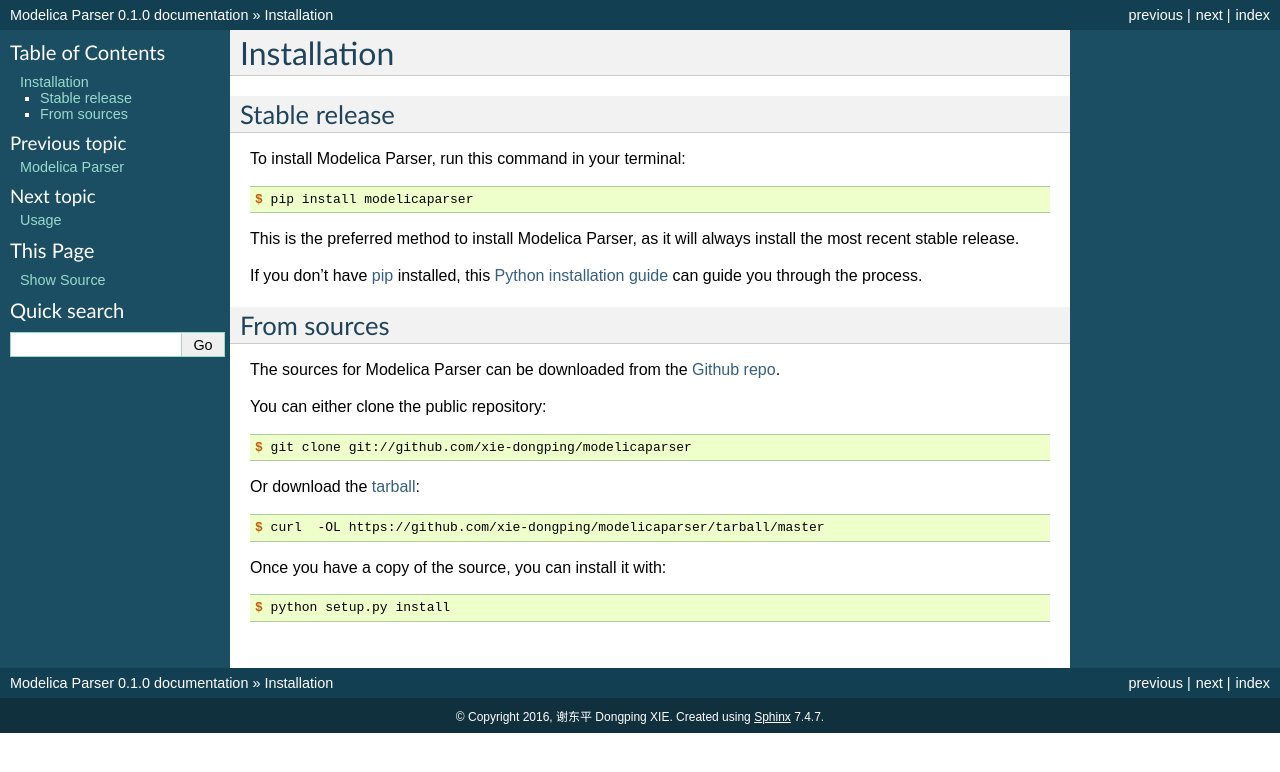
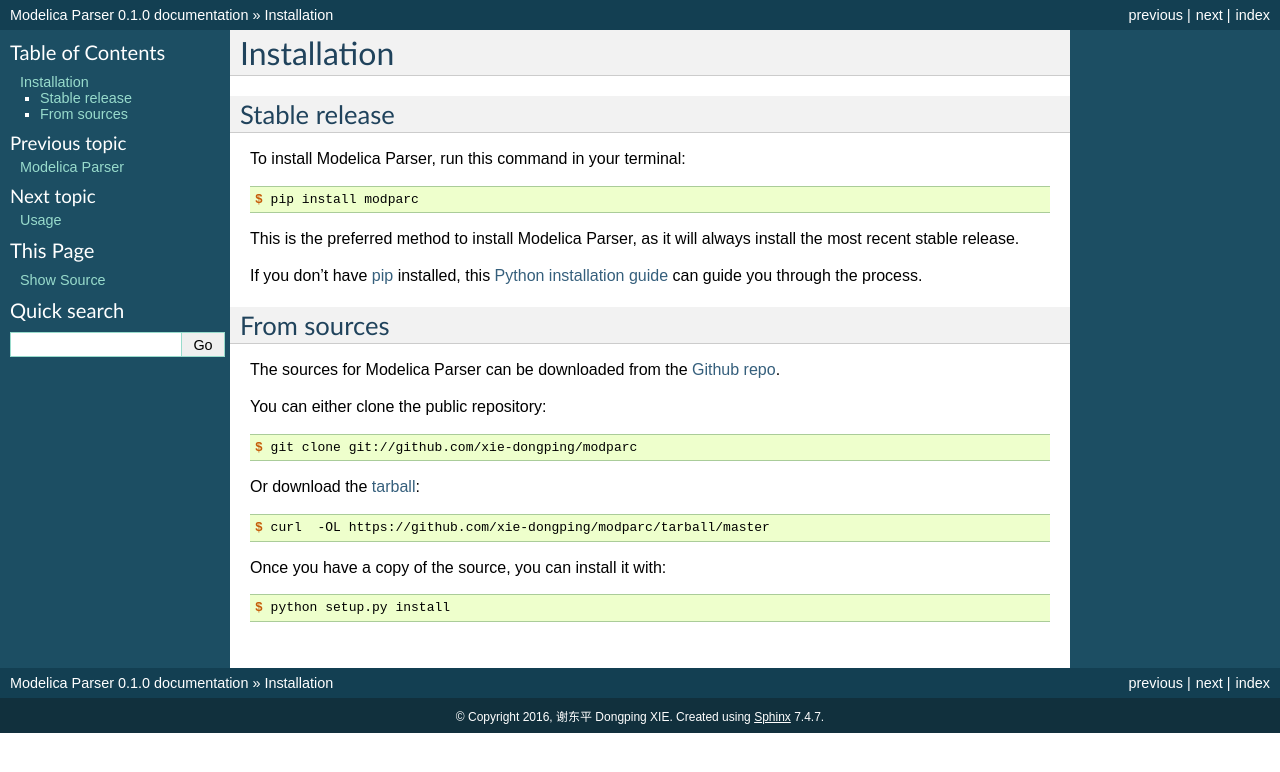
Before and after one commit to xie-dongping/modparc, a Sphinx documentation site: the page built from docs/installation.rst, in a window 1280 px wide. Shown: the top 772 px of the page. Built offline with Sphinx 7.4.7, drawn with Linux system fonts in a browser that asks for light colours; pages that are not in the unit, such as notebooks, are missing from menus.

Commit message:
Finished Renaming

```diff
--- a/CONTRIBUTING.rst
+++ b/CONTRIBUTING.rst
@@ -109,4 +109,4 @@
 
 To run a subset of tests::
 
-$ py.test tests.test_modelicaparser
+$ py.test tests.test_modparc
--- a/docs/conf.py
+++ b/docs/conf.py
@@ -188,7 +188,7 @@
 #html_file_suffix = None
 
 # Output file base name for HTML help builder.
-htmlhelp_basename = 'modelicaparserdoc'
+htmlhelp_basename = 'modparcdoc'
 
 
 # -- Options for LaTeX output ------------------------------------------
--- a/docs/index.rst
+++ b/docs/index.rst
@@ -1,4 +1,4 @@
-.. modelicaparser documentation master file, created by
+.. modparc documentation master file, created by
    sphinx-quickstart on Tue Jul  9 22:26:36 2013.
    You can adapt this file completely to your liking, but it should at least
    contain the root `toctree` directive.
--- a/docs/installation.rst
+++ b/docs/installation.rst
@@ -12,7 +12,7 @@
 
 .. code-block:: console
 
-    $ pip install modelicaparser
+    $ pip install modparc
 
 This is the preferred method to install Modelica Parser, as it will always install the most recent stable release.
 
@@ -32,13 +32,13 @@
 
 .. code-block:: console
 
-    $ git clone git://github.com/xie-dongping/modelicaparser
+    $ git clone git://github.com/xie-dongping/modparc
 
 Or download the `tarball`_:
 
 .. code-block:: console
 
-    $ curl  -OL https://github.com/xie-dongping/modelicaparser/tarball/master
+    $ curl  -OL https://github.com/xie-dongping/modparc/tarball/master
 
 Once you have a copy of the source, you can install it with:
 
@@ -47,5 +47,5 @@
     $ python setup.py install
 
 
-.. _Github repo: https://github.com/xie-dongping/modelicaparser
-.. _tarball: https://github.com/xie-dongping/modelicaparser/tarball/master
+.. _Github repo: https://github.com/xie-dongping/modparc
+.. _tarball: https://github.com/xie-dongping/modparc/tarball/master
```
Also changed, not shown: 4 other files.
